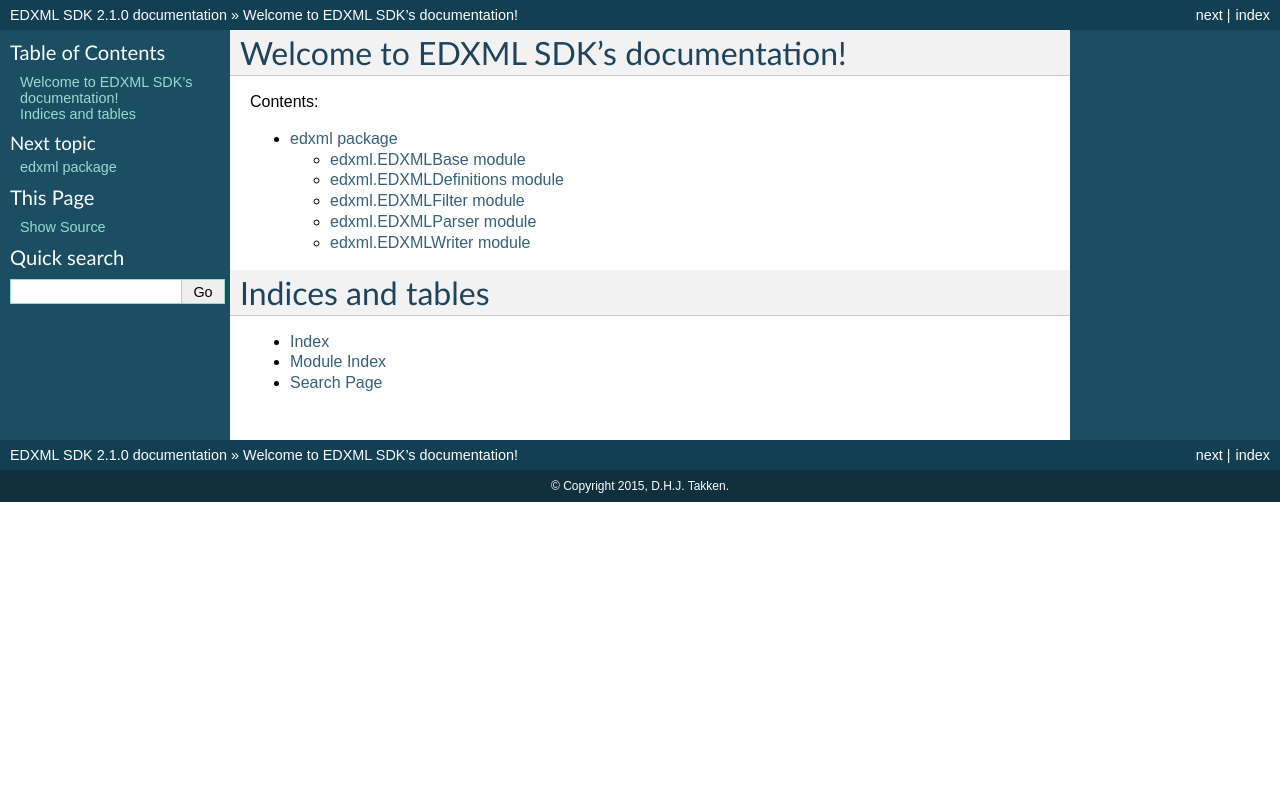
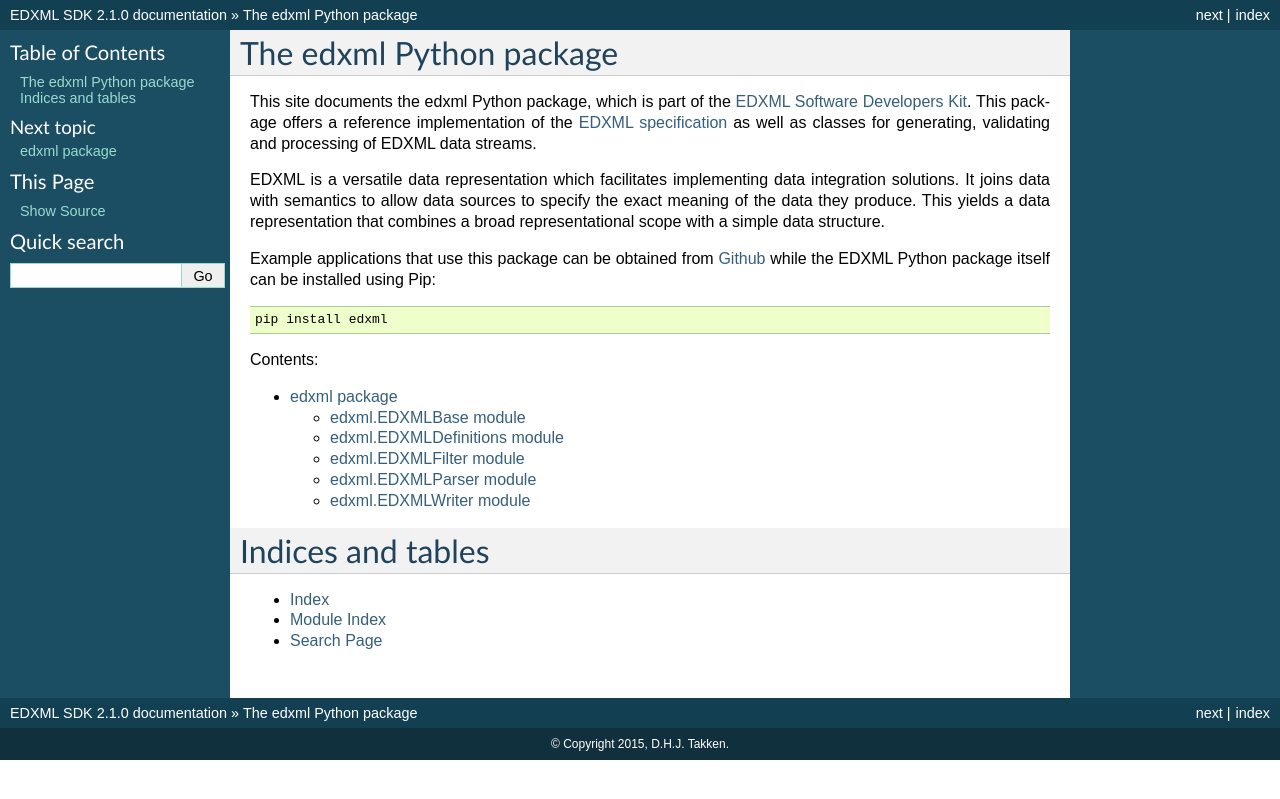
Before and after one commit to edxml/sdk, a Sphinx documentation site: the page built from doc/index.rst, in a window 1280 px wide. Shown: the top 799 px of the page. Built offline with Sphinx 7.4.7, drawn with Linux system fonts in a browser that asks for light colours.

Commit message:
Update index.rst

```diff
--- a/doc/index.rst
+++ b/doc/index.rst
@@ -3,8 +3,18 @@
    You can adapt this file completely to your liking, but it should at least
    contain the root `toctree` directive.
 
-Welcome to EDXML SDK's documentation!
+The edxml Python package
 =====================================
+
+This site documents the edxml Python package, which is part of the `EDXML Software Developers Kit <https://github.com/dtakken/edxml-sdk/>`_. This package offers a reference implementation of the `EDXML specification <http://edxml.org/>`_ as well as classes for generating, validating and processing of EDXML data streams.
+
+EDXML is a versatile data representation which facilitates implementing data integration solutions. It joins data with semantics to allow data sources to specify the exact meaning of the data they produce. This yields a data representation that combines a broad representational scope with a simple data structure.
+
+Example applications that use this package can be obtained from `Github <https://github.com/dtakken/edxml-sdk/>`_ while the EDXML Python package itself can be installed using Pip:
+
+::
+
+    pip install edxml
 
 Contents:
 
```
